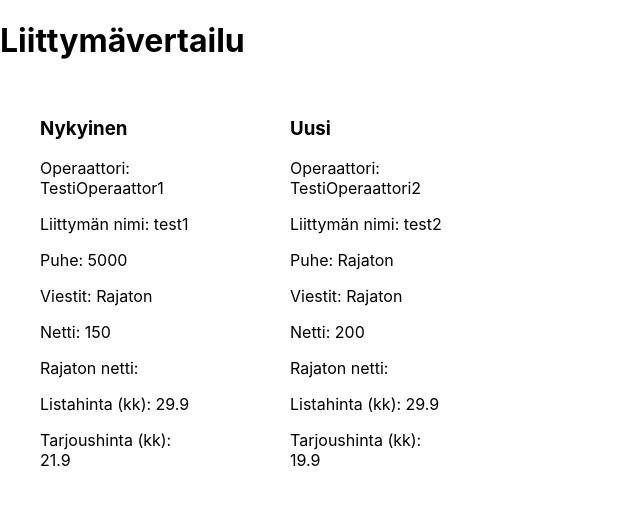
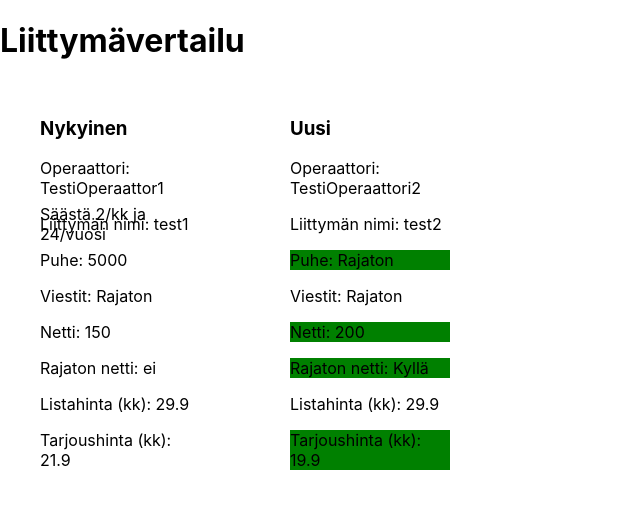
Before and after one commit to Zatyri/liittymavertailu, a React (Create React App) app: page / in a window 1280 px wide. Shown: the top 508 px of the page, without its empty margins (0-640 px from the left). Built offline with nearby package versions, Linux system fonts and the light colour scheme.

Commit message:
Small updates
Made vertailu and liittyma highlight differences in subscriptions.
added component Saastolaskuri to count savings per month and year

```diff
--- a/src/components/Liittyma.js
+++ b/src/components/Liittyma.js
@@ -1,18 +1,19 @@
 import React from 'react'
 
-const Liittyma = ({status, liittyma}) => {
+const Liittyma = ({status, liittyma, edut}) => {
+
     return (
         <>
             <ul className="item">
                 <h3>{status}</h3>
                 <p>Operaattori: {liittyma.operaattori}</p>
                 <p>Liittymän nimi: {liittyma.nimi}</p>
-                <p>Puhe: {liittyma.puhe}</p>
-                <p>Viestit: {liittyma.viestit}</p>
-                <p>Netti: {liittyma.netti}</p>
-                <p>Rajaton netti: {liittyma.rajaton}</p>
-                <p>Listahinta (kk): {liittyma.hinta}</p>
-                <p>Tarjoushinta (kk): {liittyma.tarjous}</p>
+                <p className={edut.puhe?'highlight':''}>Puhe: {liittyma.puhe}</p>
+                <p className={edut.viestit?'highlight':''}>Viestit: {liittyma.viestit}</p>
+                <p className={edut.netti?'highlight':''}>Netti: {liittyma.netti}</p>
+                <p className={edut.rajaton?'highlight':''}>Rajaton netti: {liittyma.rajaton?'Kyllä':'ei'}</p>
+                <p className={edut.hinta?'highlight':''}>Listahinta (kk): {liittyma.hinta}</p>
+                <p className={edut.tarjous?'highlight':''}>Tarjoushinta (kk): {liittyma.tarjous}</p>
             </ul>
         </>
     )
--- /dev/null
+++ b/src/components/Saastolaskuri.js
@@ -0,0 +1,12 @@
+import React from 'react'
+
+const Saastolaskuri = ({vanhaHinta, uusiHinta}) => {
+    const erotus = vanhaHinta - uusiHinta
+    return (
+        <ul className='item'>
+            <p>Säästä {erotus}/kk ja {erotus*12}/vuosi</p>
+        </ul>
+    )
+}
+
+export default Saastolaskuri
--- a/src/components/Vertailu.js
+++ b/src/components/Vertailu.js
@@ -1,5 +1,6 @@
 import React, {useState, useEffect} from 'react'
 import Liittyma from './Liittyma'
+import Saastolaskuri from './Saastolaskuri'
 
 const Vertailu = () => {
     const [nykyinen, setNykyinen] = useState({
@@ -24,62 +25,33 @@ const Vertailu = () => {
         tarjous: 19.90
     })
 
-    const [edut, setEdut] = useState({
-        puhe: false,
-        viestit: false,
-        netti: false,
-        rajaton: false,
-        hinta: false,
-        tarjous: false
-    })
+    const [edut, setEdut] = useState({})
+    const dummyEdut = {puhe:false,viestit:false,netti:false,rajaton:false,hinta:false,tarjous:false}
 
     const vertailu = () =>{
-
-        if(puheJaViestiVertailu(nykyinen.puhe, uusi.puhe)){
-            setEdut({puhe: true})
-            console.log('true');
-            console.log(edut.puhe);
-
-        } else{
-            setEdut({puhe: false})
-
+        const newEdut = {
+            puhe: puheJaViestiVertailu(nykyinen.puhe, uusi.puhe),
+            viestit: puheJaViestiVertailu(nykyinen.viestit, uusi.viestit),
+            netti: nettiVertailu(nykyinen.netti, uusi.netti),
+            rajaton: rajatonVertailu(nykyinen.rajaton, uusi.rajaton),
+            hinta: hintaVertailu(nykyinen.hinta, uusi.hinta),
+            tarjous: hintaVertailu(nykyinen.tarjous, uusi.tarjous)
         }
-        if(puheJaViestiVertailu(nykyinen.viestit, uusi.viestit)){
-            setEdut({viestit: true})
-        } else {
-            setEdut({viestit: false})
-        }
-        if(nettiVertailu(nykyinen.netti, uusi.netti)){
-            setEdut({netti: true})
-        } else {
-            setEdut({netti: false})
-        }
-        if(rajatonVertailu(nykyinen.rajaton, uusi.rajaton)){
-            setEdut({rajaton:true})
-        } else {
-            setEdut({rajaton:false})
-        }
-        if(hintaVertailu(nykyinen.hinta, uusi.hinta)){
-            setEdut({hinta:true})
-        } else {
-            setEdut({hinta:false})
-        }
-        if(hintaVertailu(nykyinen.tarjous, uusi.tarjous)){
-            setEdut({tarjous:true})
-        } else {
-            setEdut({tarjous:false})
-        }
-        console.log(edut);
+        setEdut(newEdut)
 }
 
-useEffect(vertailu, [])
+useEffect(vertailu, [uusi])
 
 
     return (
-        <div className='container'>
-            <Liittyma status='Nykyinen' liittyma={nykyinen}/>
-            <Liittyma status='Uusi' liittyma={uusi}/>
-        </div>
+        <>
+            <div className='container'>
+                <Liittyma status='Nykyinen' liittyma={nykyinen} edut={dummyEdut}/>
+                <Liittyma status='Uusi' liittyma={uusi} edut={edut}/>
+                <Saastolaskuri vanhaHinta={nykyinen.tarjous} uusiHinta={uusi.tarjous}/>
+            </div>
+
+        </>
     )
 }
 
@@ -103,7 +75,7 @@ const nettiVertailu = (vanha,uusi) => {
 }
 
 const rajatonVertailu = (vanha, uusi) => {
-    if(typeof(uusi) === 'string' && typeof(vanha) !== 'string'){
+    if(uusi){
         return true
     }
     return false
--- a/src/index.css
+++ b/src/index.css
@@ -19,3 +19,7 @@ code {
   column-gap: 50px;
   row-gap: 10px
 }
+
+.highlight {
+  background-color: green;
+}
--- a/src/index.js
+++ b/src/index.js
@@ -4,9 +4,4 @@ import './index.css';
 import App from './App';
 
 
-ReactDOM.render(
-  <React.StrictMode>
-    <App />
-  </React.StrictMode>,
-  document.getElementById('root')
-);
+ReactDOM.render(<App />, document.getElementById('root'))
```
